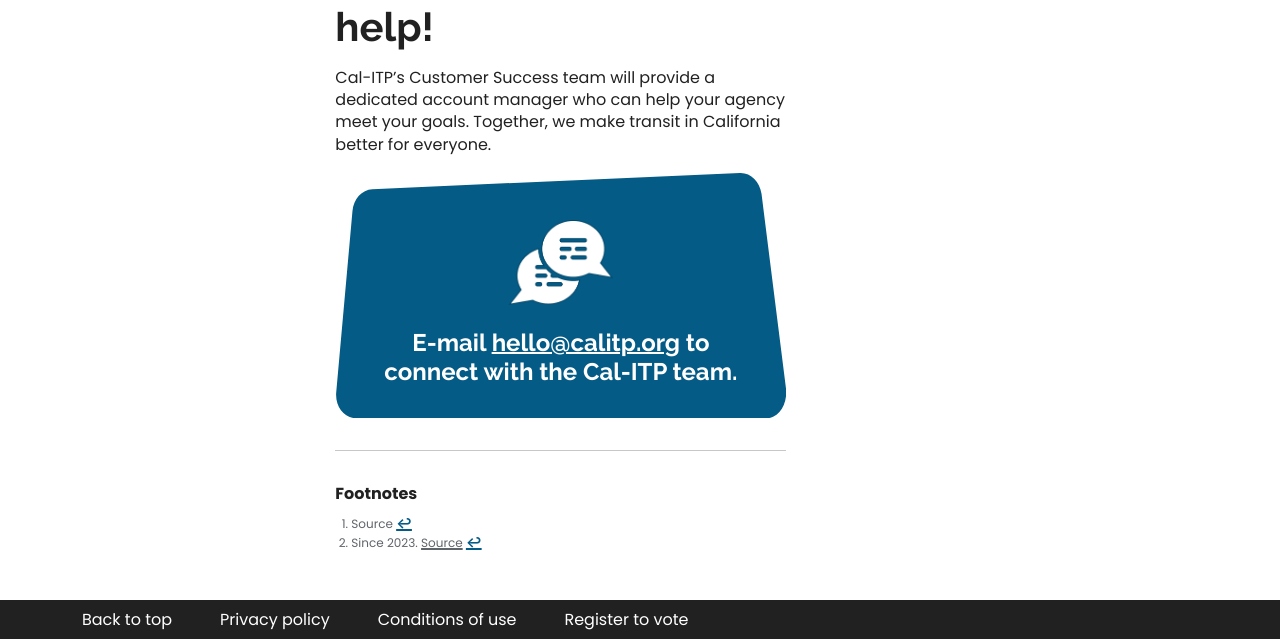
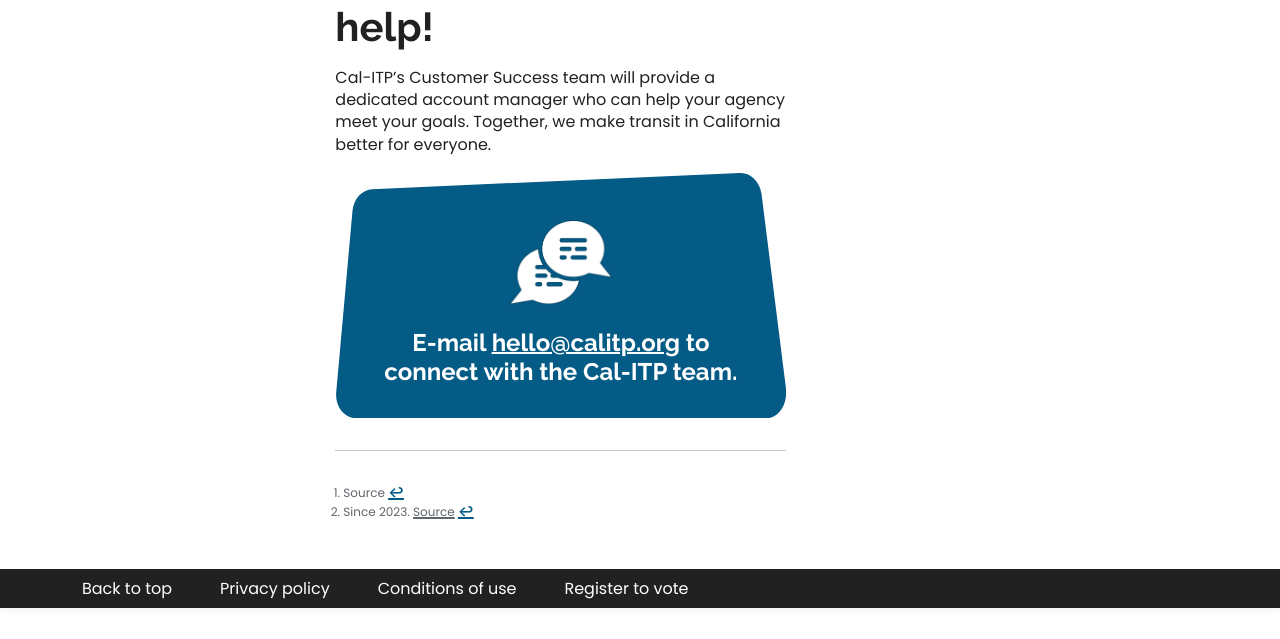
Before and after one commit to cal-itp/calitp.org, a Jekyll site: the page built from src/customer-stories.html, in a window 1280 px wide and 1400 px high, scrolled down 4665 px. Shown: the part 761-1400 px from the top of the window. Built offline with Jekyll 4.4.1, drawn with Linux system fonts in a browser that asks for light colours; after the commit the page ends 6034 px from its top, so only the background shows below that.

Commit message:
fix(stories): footnotes - remove title

```diff
--- a/src/customer-stories.html
+++ b/src/customer-stories.html
@@ -307,8 +307,8 @@
             </h3>
           </div>
           <hr />
-          <div class="mb-3 pb-3 footnotes" role="doc-endnotes">
-            <ol>
+          <div class="mb-3 pb-3 footnotes no-title" role="doc-endnotes">
+            <ol class="ps-2">
               <li class="small text-body-tertiary" id="fn:1" role="doc-endnote">
                 <small class="d-block text-body-tertiary"
                   >Source <a href="#fnref:1" class="reversefootnote" role="doc-backlink">↩</a></small
--- a/src/stylesheets/main.css
+++ b/src/stylesheets/main.css
@@ -262,6 +262,10 @@
   font-weight: bold;
   margin-bottom: 0.5rem;
   margin-left: -1rem;
+}
+
+.footnotes.no-title ol::before {
+  content: "";
 }
 
 .footnotes a,
```
